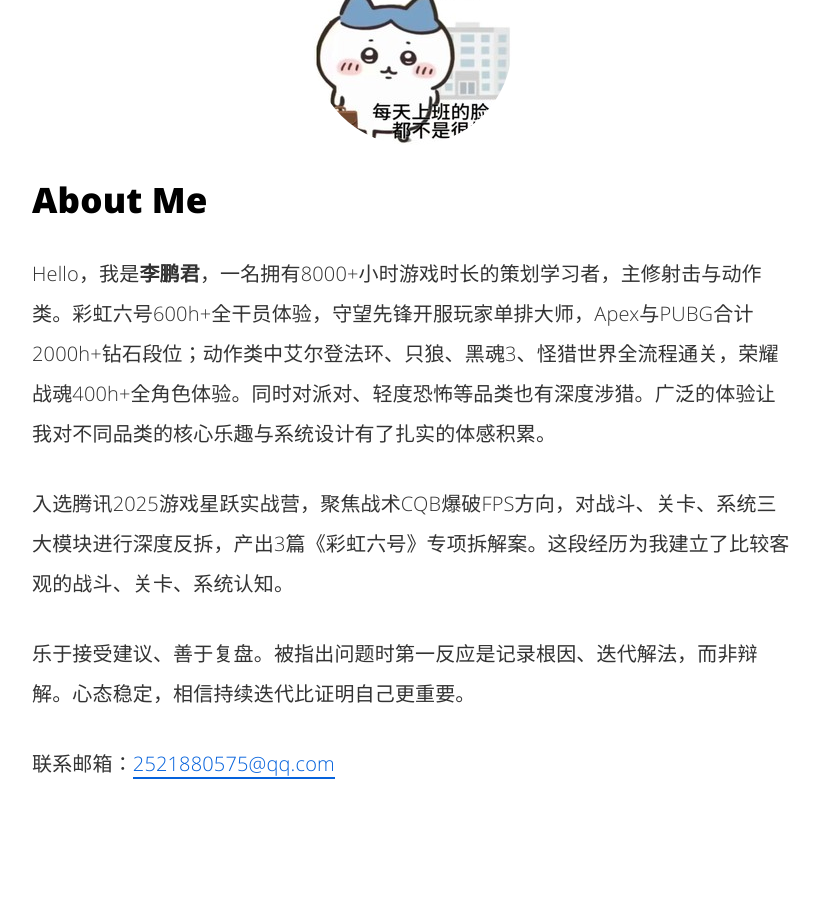
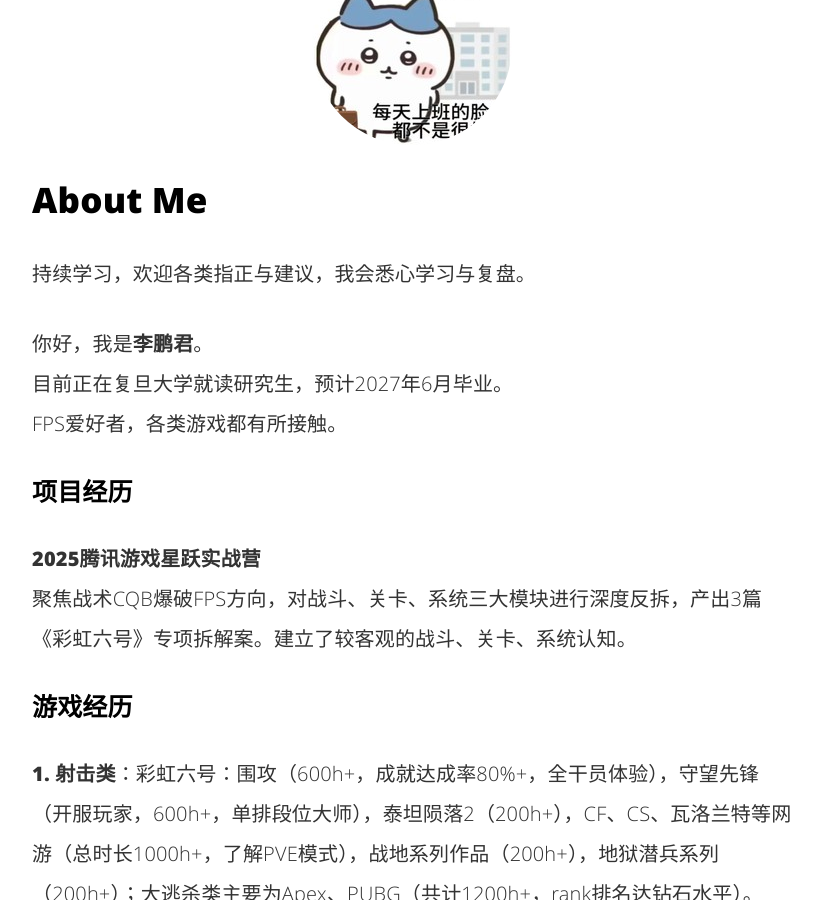
Before and after one commit to Junsonli/Junsonli.github.io, a Jekyll site: the page built from about.html, in a window 1280 px wide and 900 px high, scrolled down 1025 px. Shown: the whole window, without its empty margins (250-1071 px from the left). Built offline with Jekyll 4.4.1, drawn with Linux system fonts in a browser that asks for light colours; some of the changed text lies outside the part shown.

Commit message:
feat: rewrite About Me page

```diff
--- a/about.html
+++ b/about.html
@@ -8,11 +8,17 @@ description: "保持进步，学习不止"
 <img itemprop="image" class="img-rounded" src="/assets/img/blog-author.jpg" alt="LiPengJun">
 
 <h2>About Me</h2>
+<p>持续学习，欢迎各类指正与建议，我会悉心学习与复盘。</p>
+<p>你好，我是<strong>李鹏君</strong>。<br>目前正在复旦大学就读研究生，预计2027年6月毕业。<br>FPS爱好者，各类游戏都有所接触。</p>
 
-<p>Hello，我是<strong>李鹏君</strong>，一名拥有8000+小时游戏时长的策划学习者，主修射击与动作类。彩虹六号600h+全干员体验，守望先锋开服玩家单排大师，Apex与PUBG合计2000h+钻石段位；动作类中艾尔登法环、只狼、黑魂3、怪猎世界全流程通关，荣耀战魂400h+全角色体验。同时对派对、轻度恐怖等品类也有深度涉猎。广泛的体验让我对不同品类的核心乐趣与系统设计有了扎实的体感积累。</p>
+<h3>项目经历</h3>
+<p><strong>2025腾讯游戏星跃实战营</strong><br>聚焦战术CQB爆破FPS方向，对战斗、关卡、系统三大模块进行深度反拆，产出3篇《彩虹六号》专项拆解案。建立了较客观的战斗、关卡、系统认知。</p>
 
-<p>入选腾讯2025游戏星跃实战营，聚焦战术CQB爆破FPS方向，对战斗、关卡、系统三大模块进行深度反拆，产出3篇《彩虹六号》专项拆解案。这段经历为我建立了比较客观的战斗、关卡、系统认知。</p>
+<h3>游戏经历</h3>
+<p><strong>1. 射击类</strong>：彩虹六号：围攻（600h+，成就达成率80%+，全干员体验），守望先锋（开服玩家，600h+，单排段位大师），泰坦陨落2（200h+），CF、CS、瓦洛兰特等网游（总时长1000h+，了解PVE模式），战地系列作品（200h+），地狱潜兵系列（200h+）；大逃杀类主要为Apex、PUBG（共计1200h+，rank排名达钻石水平）。</p>
+<p><strong>2. 动作类</strong>：ACT类游戏体验主要有荣耀战魂（时长400h+，全角色体验且单角色不少于5局，有季票和DLC购买体验）；ARPG类游戏主要有艾尔登法环及黑夜君临、只狼、黑暗之魂3（总时长400h+，均全流程通关），怪物猎人世界与冰原（时长200h+，均主线全流程通关）。</p>
+<p><strong>3. 派对类</strong>：端游派对类体验主要为糖豆人、人类一败涂地（总时长150h+）；手游端为元梦之星体验（场次500+）。</p>
+<p><strong>4. 恐怖类</strong>：黎明杀机（90h+，全角色体验且单角色不少于5局）、森林（主线全流程通关）、求生之路（100h+，主线全流程通关）。</p>
 
-<p>乐于接受建议、善于复盘。被指出问题时第一反应是记录根因、迭代解法，而非辩解。心态稳定，相信持续迭代比证明自己更重要。</p>
 
-<p>联系邮箱：<a href="mailto:2521880575@qq.com">2521880575@qq.com</a></p>
+<p>邮箱：<a href="mailto:2521880575@qq.com">2521880575@qq.com</a></p>
```
